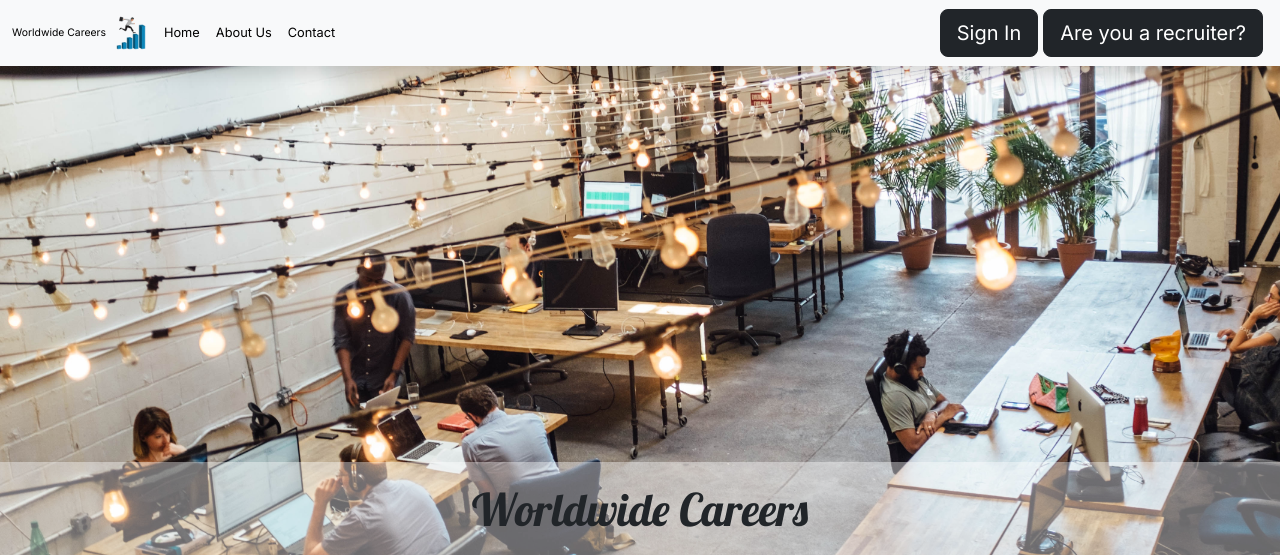
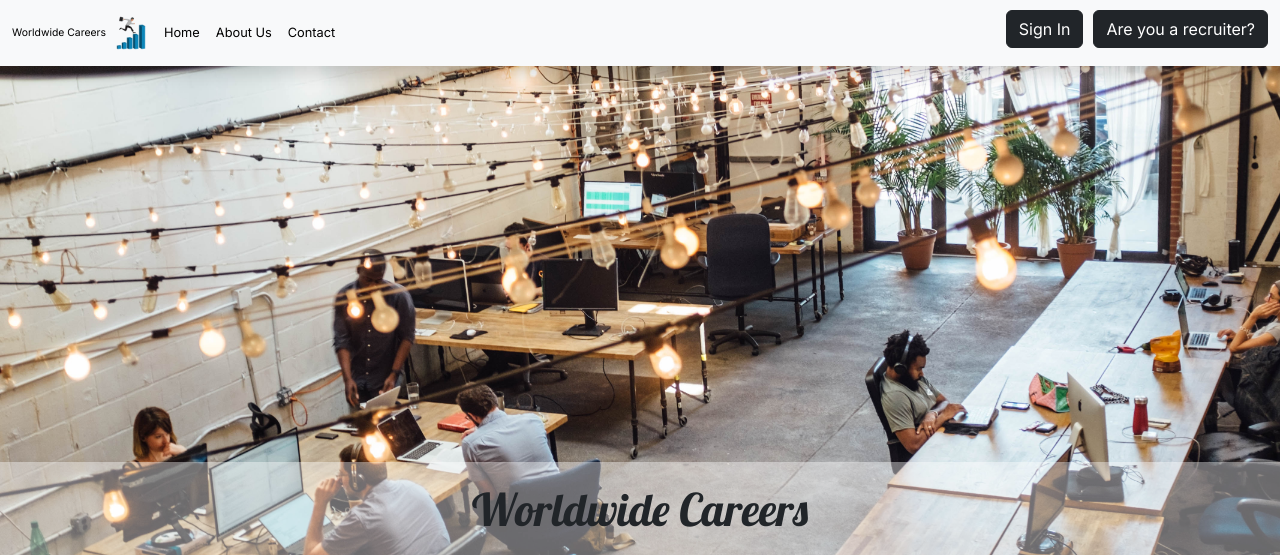
Before and after one commit to zserraakkaya/WorldwideCareers, a Flask app: page / in a window 1280 px wide. Shown: the top 555 px of the page. Run offline with Flask 3, Linux system fonts and the light colour scheme; data that the repository does not hold is empty; parts of the project's set-up code (start-up, migrations or seed data) failed here and were passed over.

Commit message:
small style changes added

```diff
--- a/static/style.css
+++ b/static/style.css
@@ -21,9 +21,8 @@ body {
   font-size: 0.8rem;
   cursor: pointer;
 }
-#post-job-btn,
-.signin {
-  margin-right: 5px;
+.signinbtn {
+  margin-right: 10px;
 }
 /* nav end */
 
--- a/templates/nav.html
+++ b/templates/nav.html
@@ -47,10 +47,10 @@
         Are you a recruiter? Post a job!
       </button>
     </form> -->
-    <li class="btn btn-dark btn-lg signin">
+    <li class="btn btn-dark h6 signinbtn">
       <a class="nav-link active" aria-current="page" href="/signin">Sign In</a>
     </li>
-    <li class="btn btn-dark btn-lg signin">
+    <li class="btn btn-dark h6">
       <a class="nav-link active" aria-current="page" href="/recruitersignin"
         >Are you a recruiter?</a
       >
```
